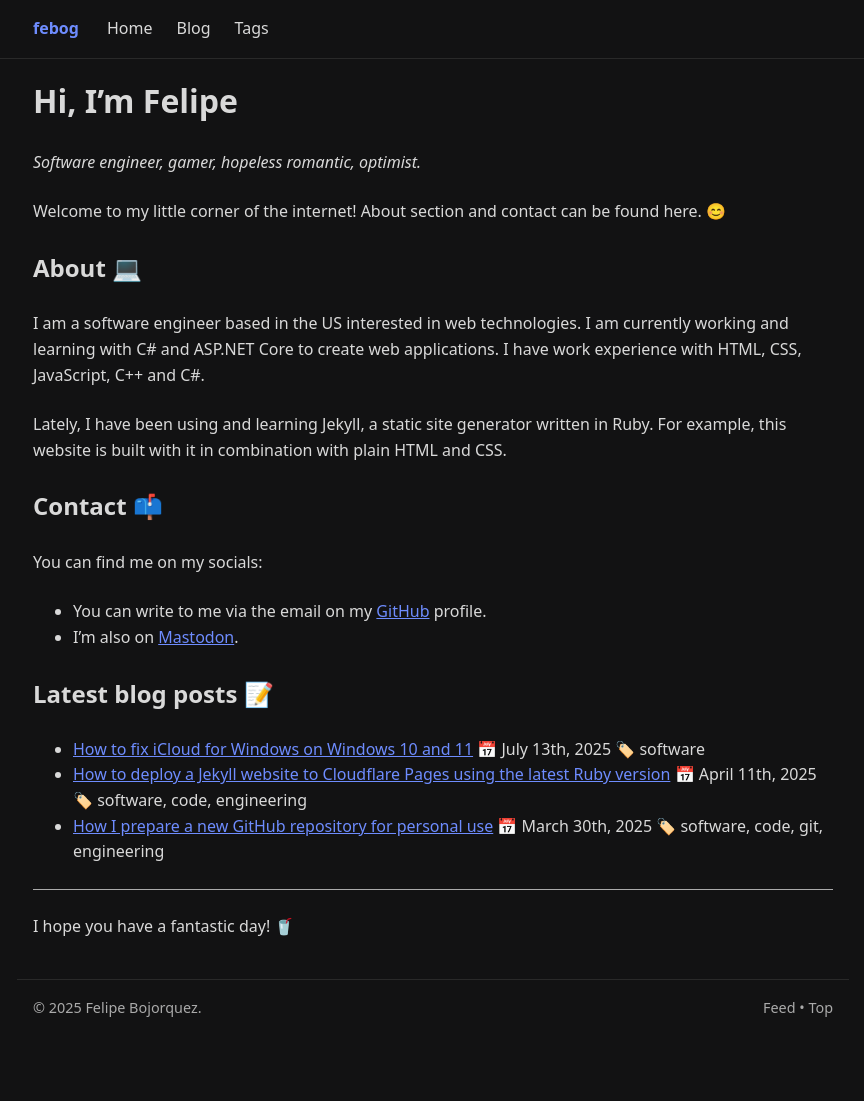
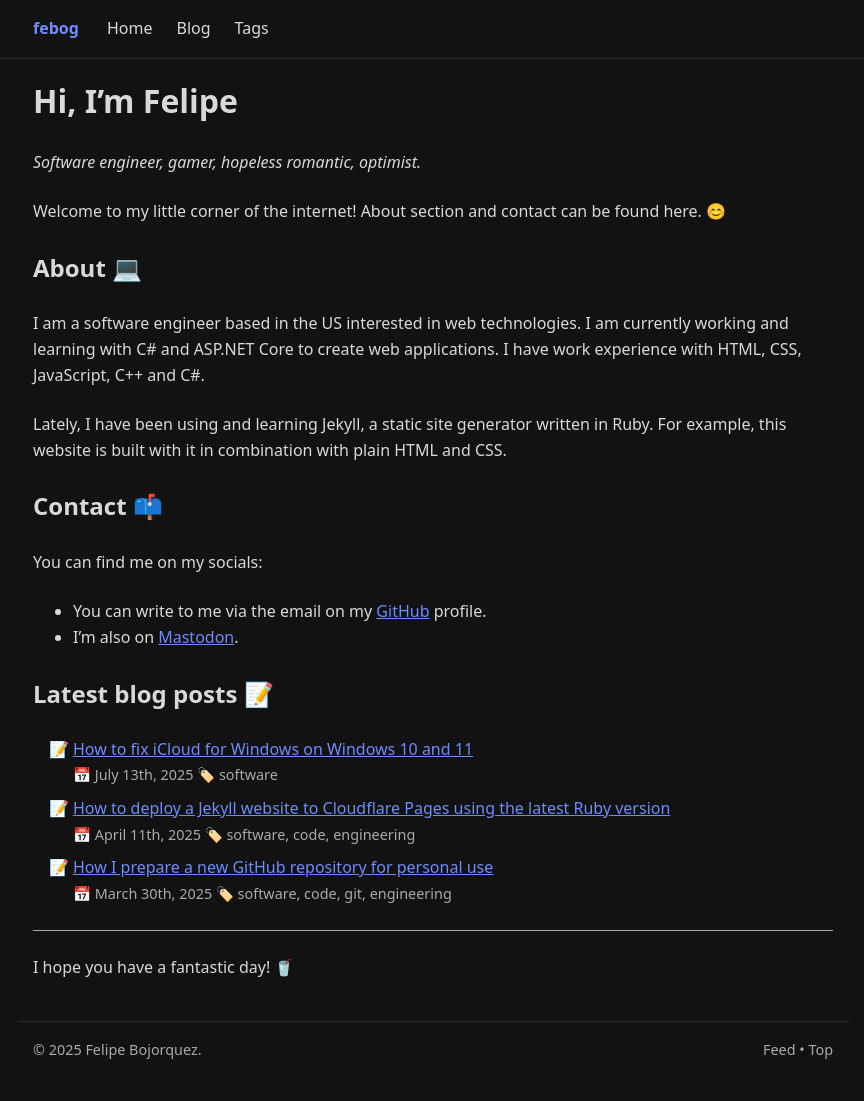
Before and after one commit to febog/website, a Jekyll site: the page built from src/index.md, in a window 1280 px wide. Shown: the whole page, without its empty margins (207-1071 px from the left). Built offline with Jekyll 4.4.1, drawn with Linux system fonts in a browser that asks for light colours; before the commit the page ends 1060 px from its top, so only the background shows below that.

Commit message:
Create a new blog post list template

```diff
--- a/src/_layouts/base.html
+++ b/src/_layouts/base.html
@@ -119,6 +119,17 @@
       color: var(--muted-color);
     }
 
+    @counter-style blog-list {
+      system: cyclic;
+      symbols: "\1F4DD";
+      suffix: " ";
+    }
+
+    .blog-item {
+      list-style-type: blog-list;
+      margin-bottom: 0.5rem;
+    }
+
     #site-header {
       border-bottom: var(--gray-border);
       padding: 1rem;
--- a/src/index.md
+++ b/src/index.md
@@ -24,7 +24,11 @@ You can find me on my socials:
 
 <ul>
   {% for post in site.posts limit:3 %}
-  <li><a href="{{ post.url }}">{{ post.title }}</a> 📅 {{ post.date | date_to_long_string: "ordinal", "US" }} 🏷 {{ post.tags | join: ", " }}</li>
+  <li class="blog-item">
+    <a href="{{ post.url }}">{{ post.title }}</a>
+    <br>
+    <span class="secondary-text">📅 {{ post.date | date_to_long_string: "ordinal", "US" }} 🏷 {{ post.tags | join: ", " }}</span>
+  </li>
   {% endfor %}
 </ul>
 
```
